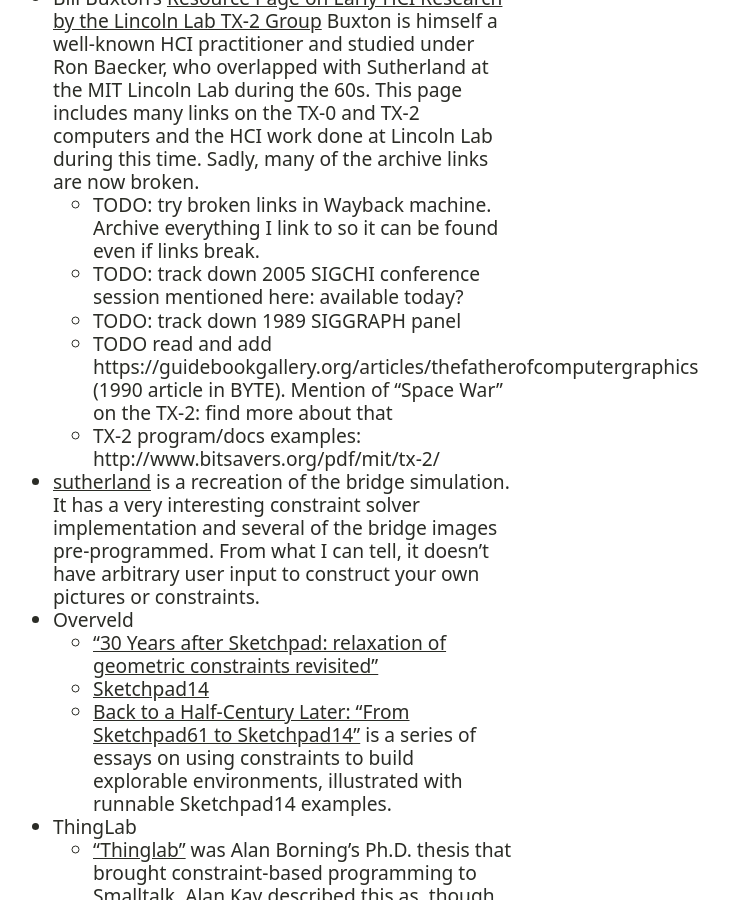
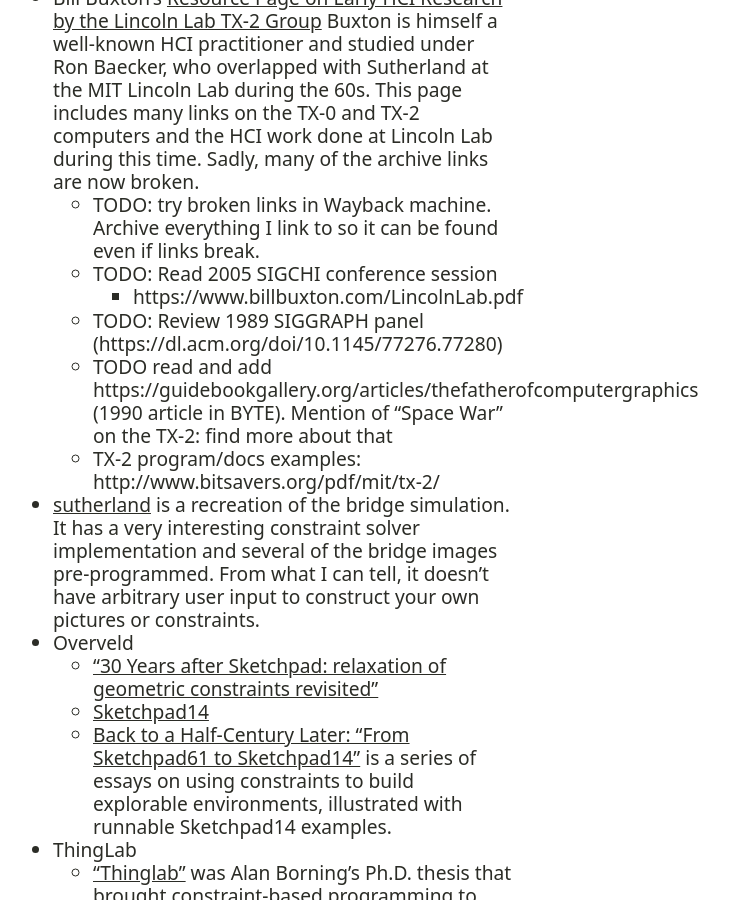
Before and after one commit to asolove/asolove.github.io, a Jekyll site: the page built from sketchpad/references.md, in a window 1280 px wide and 900 px high, scrolled down 3490 px. Shown: the whole window, without its empty margins (245-974 px from the left). Built offline with Jekyll 4.4.1, drawn with Linux system fonts in a browser that asks for light colours; comment, search, counter and statistics services are not loaded.

Commit message:
Found some retrospective papers.

```diff
--- a/sketchpad/references.md
+++ b/sketchpad/references.md
@@ -78,8 +78,9 @@ permalink: /sketchpad/references/
 - Bill Buxton's [Resource Page on Early HCI Research by the Lincoln Lab TX-2 Group](https://billbuxton.com/Lincoln.html)
   Buxton is himself a well-known HCI practitioner and studied under Ron Baecker, who overlapped with Sutherland at the MIT Lincoln Lab during the 60s. This page includes many links on the TX-0 and TX-2 computers and the HCI work done at Lincoln Lab during this time. Sadly, many of the archive links are now broken.
   - TODO: try broken links in Wayback machine. Archive everything I link to so it can be found even if links break.
-  - TODO: track down 2005 SIGCHI conference session mentioned here: available today?
-  - TODO: track down 1989 SIGGRAPH panel
+  - TODO: Read 2005 SIGCHI conference session
+    - https://www.billbuxton.com/LincolnLab.pdf
+  - TODO: Review 1989 SIGGRAPH panel (https://dl.acm.org/doi/10.1145/77276.77280)
   - TODO read and add https://guidebookgallery.org/articles/thefatherofcomputergraphics (1990 article in BYTE). Mention of "Space War" on the TX-2: find more about that
   - TX-2 program/docs examples: http://www.bitsavers.org/pdf/mit/tx-2/
 - [sutherland](https://github.com/alexwarth/sutherland) is a recreation of the bridge simulation. It has a very interesting constraint solver implementation and several of the bridge images pre-programmed. From what I can tell, it doesn't have arbitrary user input to construct your own pictures or constraints.
```
